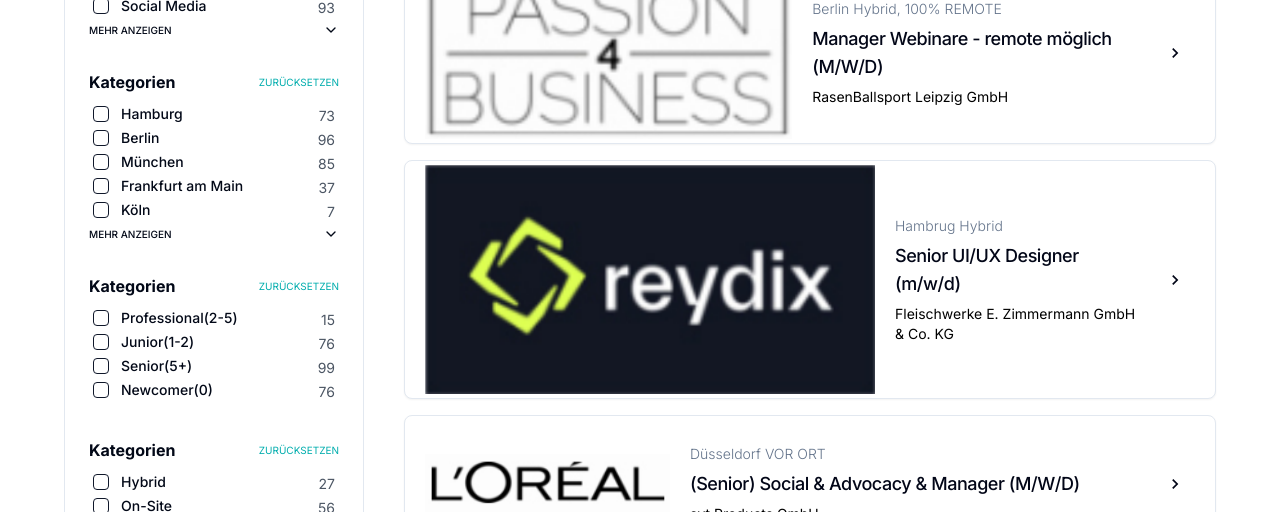
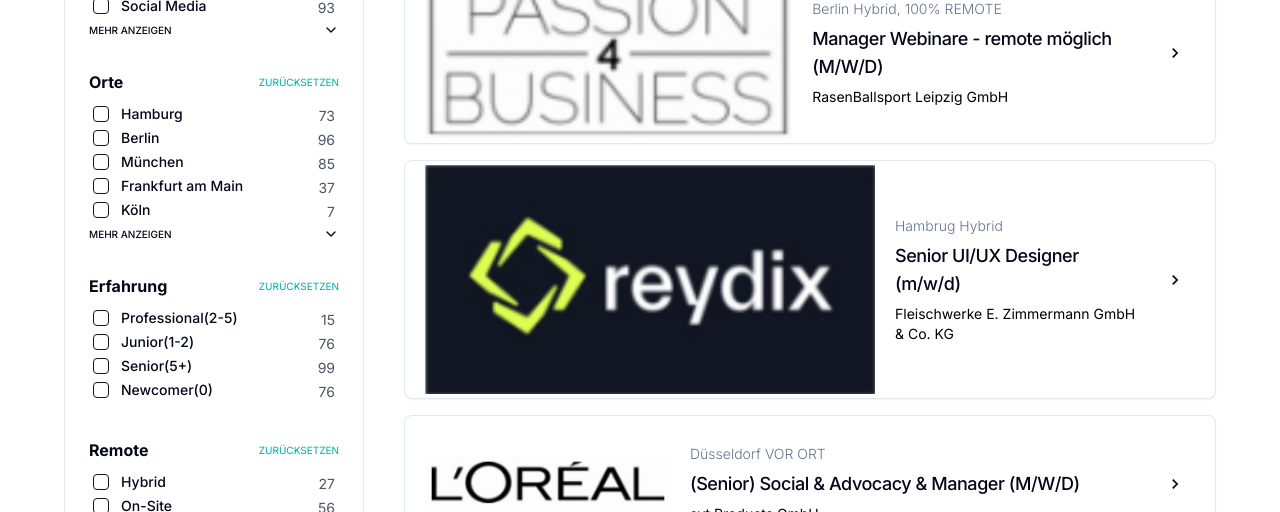
Before and after one commit to slobd/talendio, a Next.js app in the folder frontend/: page /jobs in a window 1280 px wide. Shown: the part 439-951 px from the top of the page. Built offline with nearby package versions, Linux system fonts and the light colour scheme.

Commit message:
update category name on the filter

```diff
--- a/frontend/app/jobs/page.tsx
+++ b/frontend/app/jobs/page.tsx
@@ -48,10 +48,10 @@
                         <MdOutlineKeyboardDoubleArrowRight className={`w-6 h-6 hover:text-white ${!showFilterPanel ? `rotate-0` : `rotate-180`} transition duration-300`} />
                     </Button>
                     <div className='border'>
-                        <FilterUnit items={jobCategories} onChange={handleFilter} />
-                        <FilterUnit items={locations} onChange={handleFilter} />
-                        <FilterUnit items={experiences} onChange={handleFilter} />
-                        <FilterUnit items={remotes} onChange={handleFilter} />
+                        <FilterUnit title={"Kategorien"} items={jobCategories} onChange={handleFilter} />
+                        <FilterUnit title={"Orte"} items={locations} onChange={handleFilter} />
+                        <FilterUnit title={"Erfahrung"} items={experiences} onChange={handleFilter} />
+                        <FilterUnit title={"Remote"} items={remotes} onChange={handleFilter} />
                     </div>
 
                 </div>
--- a/frontend/components/filterUnit.tsx
+++ b/frontend/components/filterUnit.tsx
@@ -10,16 +10,17 @@
 
 export type FilterUnitProps = {
     wrapperClassName?: string;
+    title?: string;
     items: string[];
     onChange?: (searchKey: string) => void;
 };
 
-const FilterUnit: NextPage<FilterUnitProps> = ({ wrapperClassName, items, onChange }) => {
+const FilterUnit: NextPage<FilterUnitProps> = ({ wrapperClassName, title, items, onChange }) => {
 
     return (
         <div className={`bg-white rounded-sm px-5 mx-1 py-3 ${wrapperClassName}`}>
             <div className="flex flex-row justify-between items-center">
-                <div className="text-base font-bold">Kategorien</div>
+                <div className="text-base font-bold">{title ?? "Kategorien"}</div>
                 <div className="text-[10px] text-[#00ADAD] hover:text-[#008A8A] cursor-pointer">ZURÜCKSETZEN</div>
             </div>
             <div className="py-2">
```
